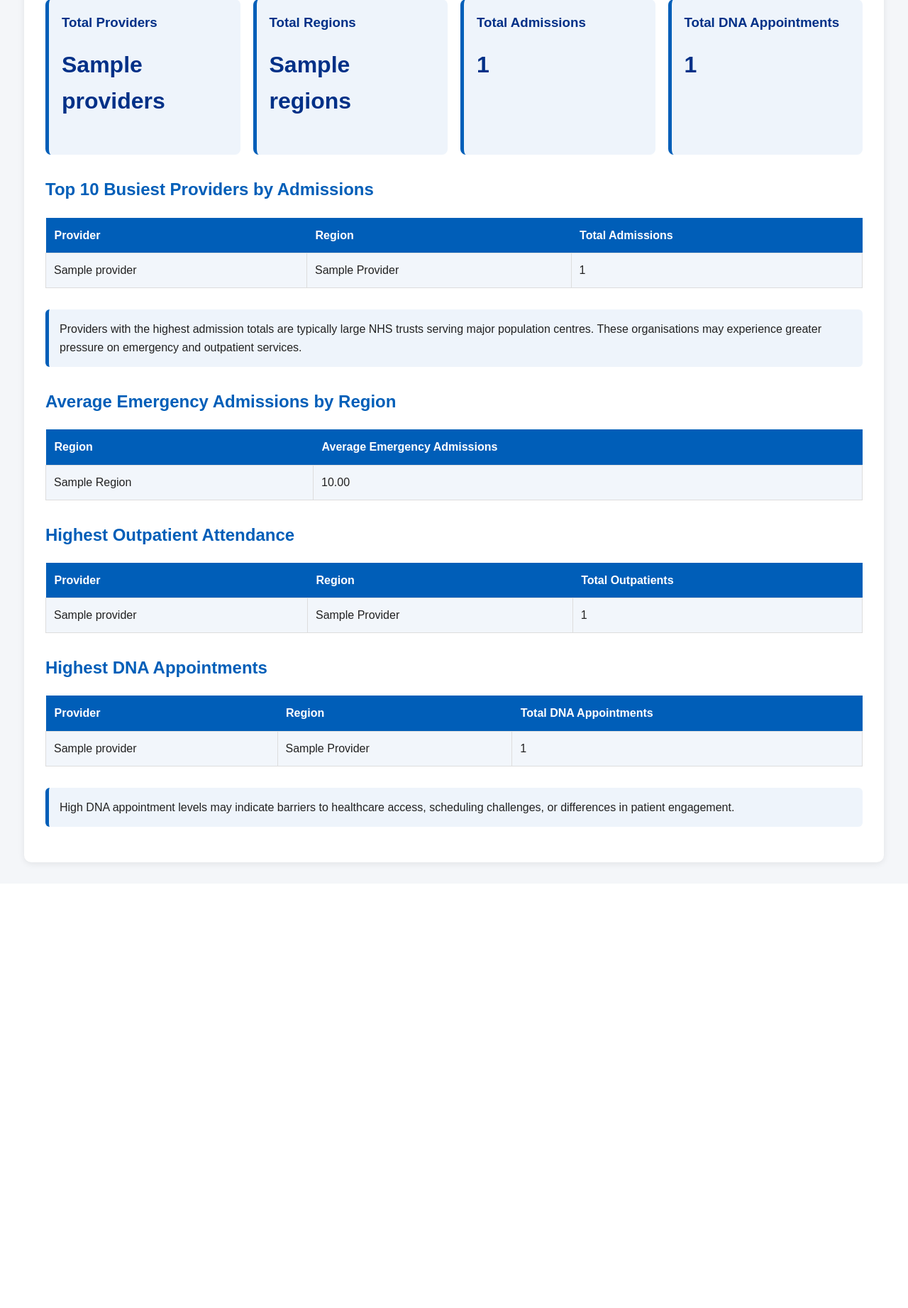
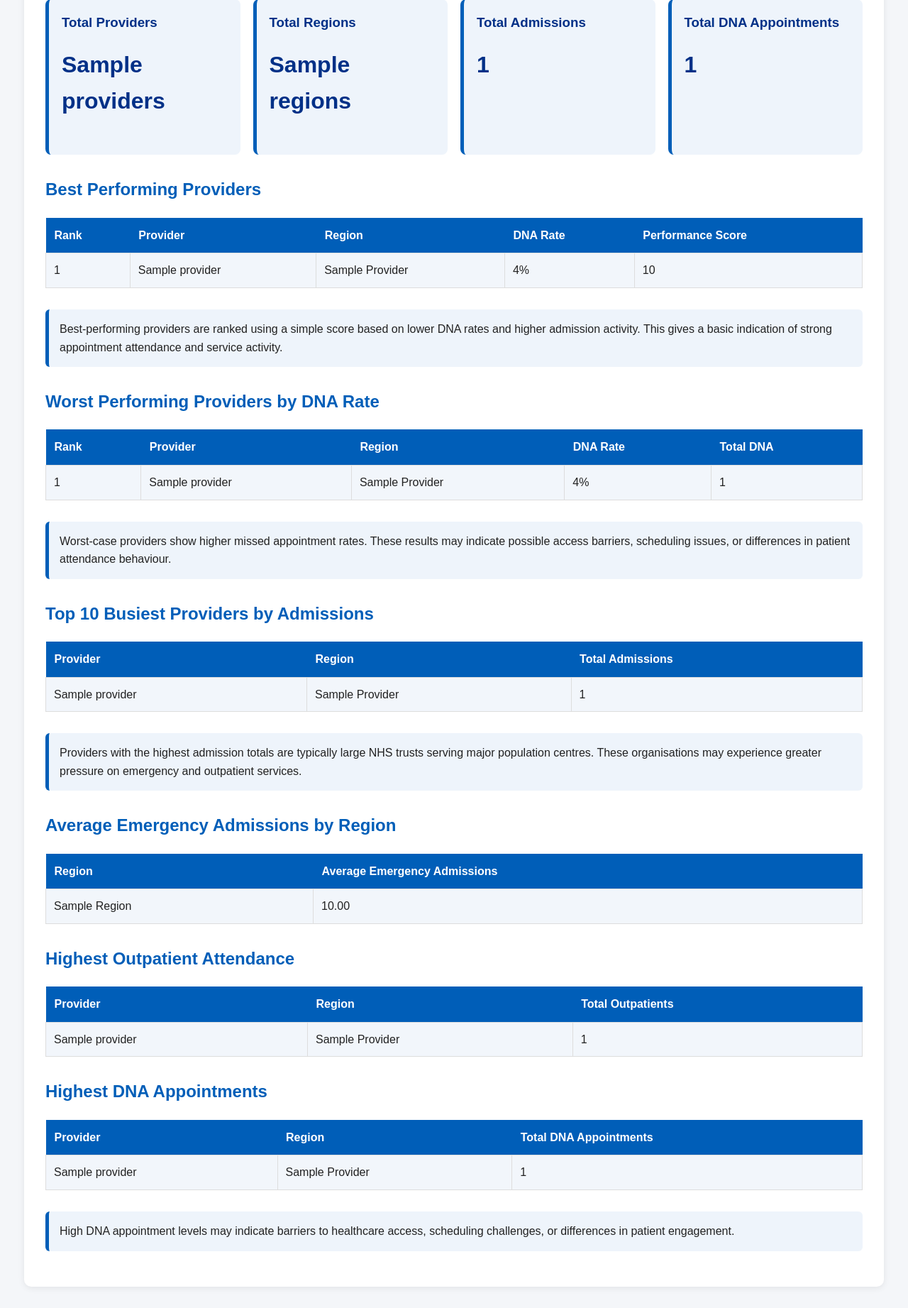
Before and after one commit to 52533734/nhs-hospital-activity, a Flask app: template app/templates/analytics.html in a window 1280 px wide. Shown: the part 328-2171 px from the top of the page at 71% size. Before the commit the page ends 1551 px from the top, so only its background shows below. Run offline with Flask 3, Linux system fonts and the light colour scheme; the template is opened without the code that fills it: most values are stand-ins (such as "Sample title", 1, 10 or a date in 2020).

Commit message:
Add best and worst provider performance analysis

```diff
--- a/app/routes.py
+++ b/app/routes.py
@@ -73,7 +73,6 @@ def providers():
     # Load provider performance rankings
     performance_rankings = provider_performance_rankings()
 
-
     return render_template(
         "providers.html",
         providers=providers,
@@ -84,6 +83,7 @@ def providers():
         min_outpatients=min_outpatients,
         performance_rankings=performance_rankings
     )
+
 
 @main.route("/providers/<int:provider_id>")
 def provider_detail(provider_id):
@@ -100,6 +100,7 @@ def provider_detail(provider_id):
         provider=provider,
         activities=activities
     )
+
 
 @main.route("/analytics")
 def analytics():
@@ -133,7 +134,6 @@ def analytics():
         specialty_rates=specialty_rates,
         totals=totals
     )
-
 
 
 @main.route("/compare")
@@ -186,6 +186,7 @@ def compare():
         error_message=error_message
     )
 
+
 @main.route("/age-analytics")
 def age_analytics():
     #Load age-band summary data
--- a/app/templates/analytics.html
+++ b/app/templates/analytics.html
@@ -40,6 +40,81 @@
         <p>{{ totals.total_dna }}</p>
     </div>
 
+</div>
+
+<!-- Section heading for best-performing providers -->
+<h2>Best Performing Providers</h2>
+
+<!-- Table showing top provider rankings -->
+<table>
+
+    <!-- Table header row -->
+    <tr>
+        <th>Rank</th>
+        <th>Provider</th>
+        <th>Region</th>
+        <th>DNA Rate</th>
+        <th>Performance Score</th>
+    </tr>
+
+    <!-- Loop through best-performing providers -->
+    {% for provider in provider_cases.best %}
+
+    <!-- Table row for each provider -->
+    <tr>
+        <td>{{ loop.index }}</td>
+        <td>{{ provider.org_name }}</td>
+        <td>{{ provider.region_name.title() }}</td>
+        <td>{{ provider.dna_rate }}%</td>
+        <td>{{ provider.performance_score }}</td>
+    </tr>
+
+    {% endfor %}
+
+</table>
+
+<!-- Information box explaining ranking logic -->
+<div class="info-box">
+    Best-performing providers are ranked using a simple score based on lower DNA rates
+    and higher admission activity. This gives a basic indication of strong appointment
+    attendance and service activity.
+</div>
+
+<!-- Section heading for worst-performing providers -->
+<h2>Worst Performing Providers by DNA Rate</h2>
+
+<!-- Table showing worst provider rankings -->
+<table>
+
+    <!-- Table header row -->
+    <tr>
+        <th>Rank</th>
+        <th>Provider</th>
+        <th>Region</th>
+        <th>DNA Rate</th>
+        <th>Total DNA</th>
+    </tr>
+
+    <!-- Loop through worst-performing providers -->
+    {% for provider in provider_cases.worst %}
+
+    <!-- Table row for each provider -->
+    <tr>
+        <td>{{ loop.index }}</td>
+        <td>{{ provider.org_name }}</td>
+        <td>{{ provider.region_name.title() }}</td>
+        <td>{{ provider.dna_rate }}%</td>
+        <td>{{ provider.total_dna }}</td>
+    </tr>
+
+    {% endfor %}
+
+</table>
+
+<!-- Information box explaining worst-case providers -->
+<div class="info-box">
+    Worst-case providers show higher missed appointment rates. These results may indicate
+    possible access barriers, scheduling issues, or differences in patient attendance behaviour.
 </div>
 
 <!-- Section heading for busiest providers -->
--- a/app/templates/providers.html
+++ b/app/templates/providers.html
@@ -167,8 +167,9 @@
     <tr>
 
         <!-- Provider rank cell -->
-        <td>{{ loop.index }}</td>
-
+        <td>
+            {{ loop.index + ((providers.page - 1) * providers.per_page) }}
+        </td>
         <!-- Provider name cell -->
         <td class="provider-name">
             {{ provider.org_name }}
```
